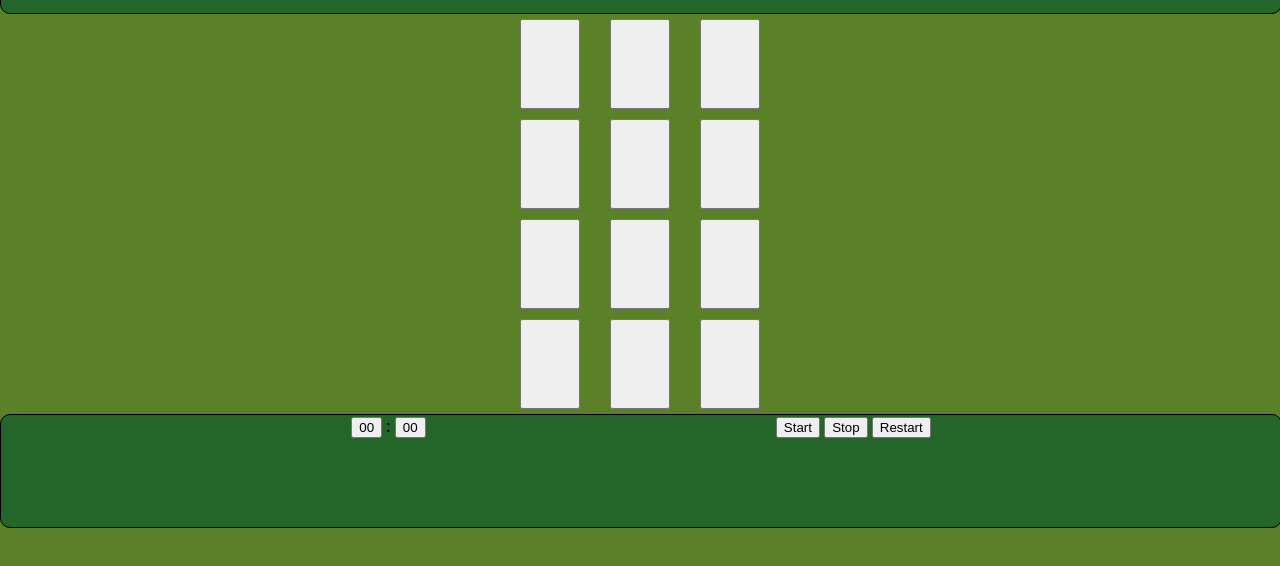
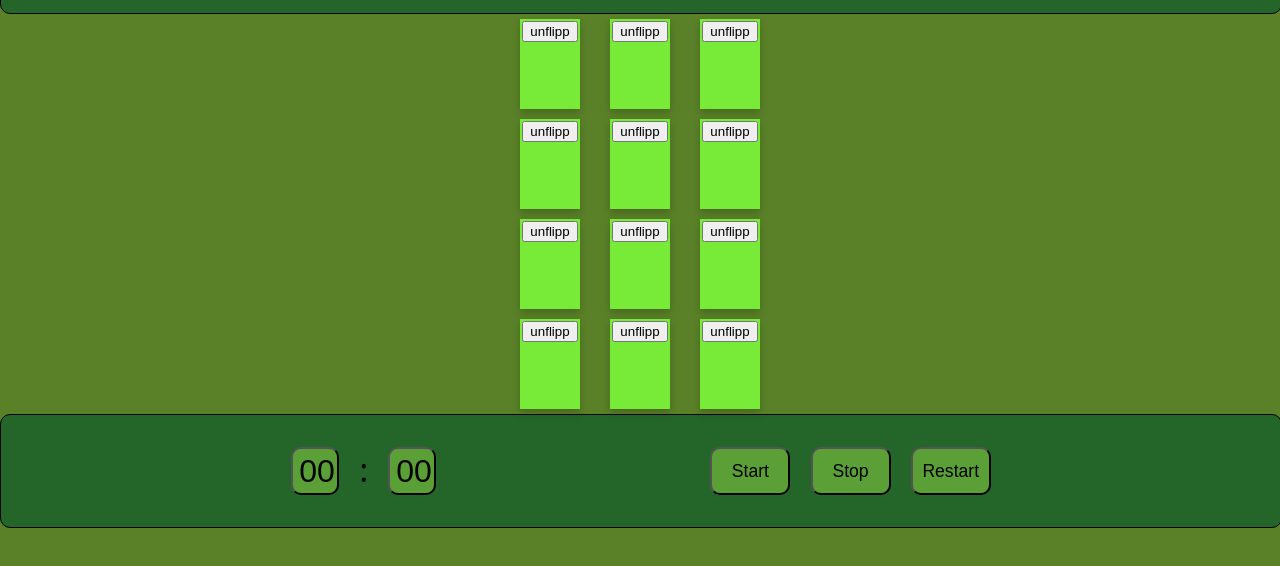
Before and after one commit to johnKennedy79/W5Project-MGame, a website: page client/index.html in a window 1280 px wide. Shown: the part 100-666 px from the top of the page. Drawn offline with Linux system fonts and the light colour scheme; a web font is replaced by a local one.

Commit message:
flipping cards

```diff
--- /dev/null
+++ b/client/cardflip.js
@@ -0,0 +1,71 @@
+const flipCard = document.getElementById("flip-card");
+
+flipCard.addEventListener("click", function () {
+  flipCard.classList.toggle("flipped");
+});
+
+const flipCard1 = document.getElementById("flip-card1");
+
+flipCard1.addEventListener("click", function () {
+  flipCard1.classList.toggle("flipped");
+});
+
+const flipCard2 = document.getElementById("flip-card2");
+
+flipCard2.addEventListener("click", function () {
+  flipCard2.classList.toggle("flipped");
+});
+
+const flipCard3 = document.getElementById("flip-card3");
+
+flipCard3.addEventListener("click", function () {
+  flipCard3.classList.toggle("flipped");
+});
+
+const flipCard4 = document.getElementById("flip-card4");
+
+flipCard4.addEventListener("click", function () {
+  flipCard4.classList.toggle("flipped");
+});
+
+const flipCard5 = document.getElementById("flip-card5");
+
+flipCard5.addEventListener("click", function () {
+  flipCard5.classList.toggle("flipped");
+});
+
+const flipCard6 = document.getElementById("flip-card6");
+
+flipCard6.addEventListener("click", function () {
+  flipCard6.classList.toggle("flipped");
+});
+
+const flipCard7 = document.getElementById("flip-card7");
+
+flipCard7.addEventListener("click", function () {
+  flipCard7.classList.toggle("flipped");
+});
+
+const flipCard8 = document.getElementById("flip-card8");
+
+flipCard8.addEventListener("click", function () {
+  flipCard8.classList.toggle("flipped");
+});
+
+const flipCard9 = document.getElementById("flip-card9");
+
+flipCard9.addEventListener("click", function () {
+  flipCard9.classList.toggle("flipped");
+});
+
+const flipCard10 = document.getElementById("flip-card10");
+
+flipCard10.addEventListener("click", function () {
+  flipCard10.classList.toggle("flipped");
+});
+
+const flipCard11 = document.getElementById("flip-card11");
+
+flipCard11.addEventListener("click", function () {
+  flipCard11.classList.toggle("flipped");
+});
--- a/client/index.html
+++ b/client/index.html
@@ -7,6 +7,7 @@
     <title>Memory Game</title>
     <script type="module" src="./main.js" defer></script>
     <script type="module" src="./timer.js" defer></script>
+    <script type="module" src="./cardflip.js" defer></script>
     <link rel="stylesheet" href="./style.css" />
   </head>
   <body>
@@ -56,53 +57,125 @@
     </div>
     <div id="app"></div>
     <div class="flexboxcards">
-      <div class="card">
-        <button class="cardbtn"><img id="cardimg1" /></button>
-        <button class="coverbtn"><img /></button>
+      <div id="flip-card" class="card">
+        <div class="card-inner">
+          <div class="card-front">
+            <button>unflipp</button>
+          </div>
+          <div class="card-back">
+            <button>flipp</button>
+          </div>
+        </div>
       </div>
-      <div class="card">
-        <button class="cardbtn"><img id="cardimg2" /></button>
-        <button class="coverbtn"><img /></button>
+      <div id="flip-card1" class="card">
+        <div class="card-inner">
+          <div class="card-front">
+            <button>unflipp</button>
+          </div>
+          <div class="card-back">
+            <button>flipp</button>
+          </div>
+        </div>
       </div>
-      <div class="card">
-        <button class="cardbtn"><img id="cardimg3" /></button>
-        <button class="coverbtn"><img /></button>
+      <div id="flip-card2" class="card">
+        <div class="card-inner">
+          <div class="card-front">
+            <button>unflipp</button>
+          </div>
+          <div class="card-back">
+            <button>flipp</button>
+          </div>
+        </div>
       </div>
-      <div class="card">
-        <button class="cardbtn"><img id="cardimg4" /></button>
-        <button class="coverbtn"><img /></button>
+      <div id="flip-card3" class="card">
+        <div class="card-inner">
+          <div class="card-front">
+            <button>unflipp</button>
+          </div>
+          <div class="card-back">
+            <button>flipp</button>
+          </div>
+        </div>
       </div>
-      <div class="card">
-        <button class="cardbtn"><img id="cardimg5" /></button>
-        <button class="coverbtn"><img /></button>
+      <div id="flip-card4" class="card">
+        <div class="card-inner">
+          <div class="card-front">
+            <button>unflipp</button>
+          </div>
+          <div class="card-back">
+            <button>flipp</button>
+          </div>
+        </div>
       </div>
-      <div class="card">
-        <button class="cardbtn"><img id="cardimg6" /></button>
-        <button class="coverbtn"><img /></button>
+      <div id="flip-card5" class="card">
+        <div class="card-inner">
+          <div class="card-front">
+            <button>unflipp</button>
+          </div>
+          <div class="card-back">
+            <button>flipp</button>
+          </div>
+        </div>
       </div>
-      <div class="card">
-        <button class="cardbtn"><img id="cardimg7" /></button>
-        <button class="coverbtn"><img /></button>
+      <div id="flip-card6" class="card">
+        <div class="card-inner">
+          <div class="card-front">
+            <button>unflipp</button>
+          </div>
+          <div class="card-back">
+            <button>flipp</button>
+          </div>
+        </div>
       </div>
-      <div class="card">
-        <button class="cardbtn"><img id="cardimg8" /></button>
-        <button class="coverbtn"><img /></button>
+      <div id="flip-card7" class="card">
+        <div class="card-inner">
+          <div class="card-front">
+            <button>unflipp</button>
+          </div>
+          <div class="card-back">
+            <button>flipp</button>
+          </div>
+        </div>
       </div>
-      <div class="card">
-        <button class="cardbtn"><img id="cardimg9" /></button>
-        <button class="coverbtn"><img /></button>
+      <div id="flip-card8" class="card">
+        <div class="card-inner">
+          <div class="card-front">
+            <button>unflipp</button>
+          </div>
+          <div class="card-back">
+            <button>flipp</button>
+          </div>
+        </div>
       </div>
-      <div class="card">
-        <button class="cardbtn"><img id="cardimg10" /></button>
-        <button class="coverbtn"><img /></button>
+      <div id="flip-card9" class="card">
+        <div class="card-inner">
+          <div class="card-front">
+            <button>unflipp</button>
+          </div>
+          <div class="card-back">
+            <button>flipp</button>
+          </div>
+        </div>
       </div>
-      <div class="card">
-        <button class="cardbtn"><img id="cardimg11" /></button>
-        <button class="coverbtn"><img /></button>
+      <div id="flip-card10" class="card">
+        <div class="card-inner">
+          <div class="card-front">
+            <button>unflipp</button>
+          </div>
+          <div class="card-back">
+            <button>flipp</button>
+          </div>
+        </div>
       </div>
-      <div class="card">
-        <button class="cardbtn"><img id="cardimg12" /></button>
-        <button class="coverbtn"><img /></button>
+      <div id="flip-card11" class="card">
+        <div class="card-inner">
+          <div class="card-front">
+            <button>unflipp</button>
+          </div>
+          <div class="card-back">
+            <button>flipp</button>
+          </div>
+        </div>
       </div>
     </div>
     <footer class="footer">
@@ -117,6 +190,5 @@
         <button class="buttonDisplay" id="restartBtn">Restart</button>
       </div>
     </footer>
-
   </body>
 </html>
--- a/client/style.css
+++ b/client/style.css
@@ -1,5 +1,3 @@
-
-
 @import url("https://fonts.googleapis.com/css2?family=Ga+Maamli&family=Paprika&display=swap");
 body {
   margin: 0;
@@ -65,7 +63,6 @@ h1 {
   justify-content: space-evenly;
 }
 
-
 .flexboxcards {
   width: 300px;
   height: 400px;
@@ -78,23 +75,45 @@ h1 {
 }
 
 .card {
-  display: inherit;
+  background-color: transparent;
   width: 60px;
   height: 90px;
+  perspective: 1000px;
 }
 
-.coverbtn {
-  display: inherit;
-  z-index: 9;
-  width: 60px;
-  height: 90px;
+.card-inner {
+  position: relative;
+  width: 100%;
+  height: 100%;
+  text-align: center;
+  transition: transform 0.6s;
+  transform-style: preserve-3d;
+  box-shadow: 0 4px 8px 0 rgba(0, 0, 0, 0.2);
 }
 
-.cardbtn {
-  display: none;
-  z-index: 1;
-  width: 60px;
-  height: 90px;
+.card.flipped .card-inner {
+  transform: rotateY(180deg);
+}
+
+.card-front,
+.card-back {
+  position: absolute;
+  width: 100%;
+  height: 100%;
+  -webkit-backface-visibility: hidden;
+  backface-visibility: hidden;
+}
+
+.card-front {
+  background-color: #77eb38;
+  color: black;
+}
+
+.card-back {
+  background-color: #36661c;
+  color: white;
+  transform: rotateY(180deg);
+}
 
 .timerDisplay {
   height: 3rem;
```
